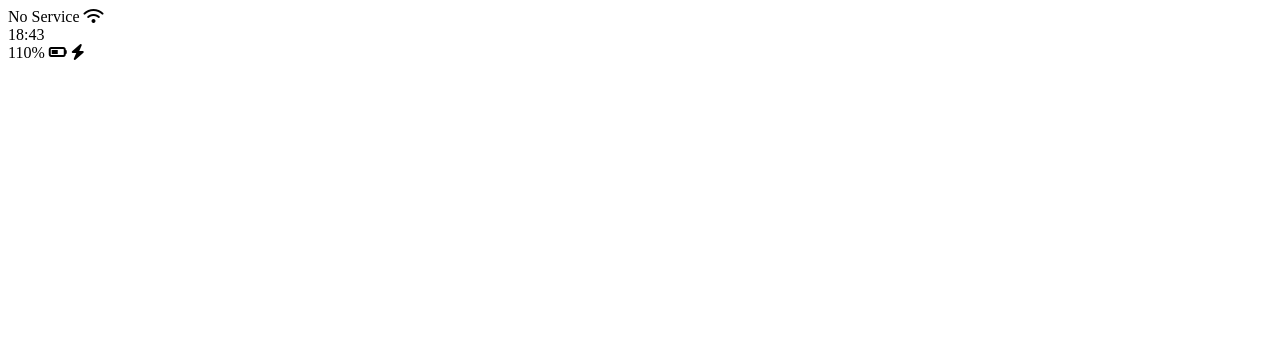
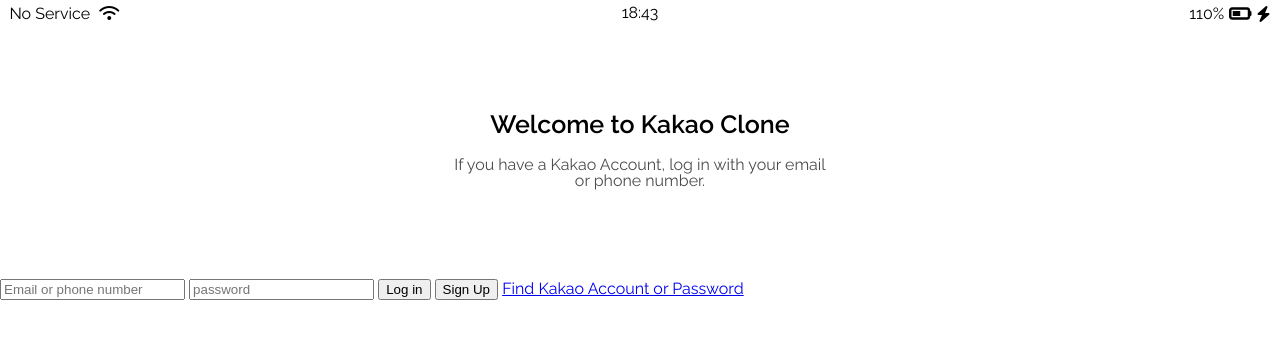
Before and after one commit to hhyunjju/kokoa-clone-2023, a plain HTML site: page index.html in a window 1280 px wide. Drawn offline with Linux system fonts and the light colour scheme.

Commit message:
byclass6.7_created
6.7까지 배운 내용들

```diff
--- /dev/null
+++ b/css/reset.css
@@ -0,0 +1,48 @@
+/* http://meyerweb.com/eric/tools/css/reset/
+   v2.0 | 20110126
+   License: none (public domain)
+*/
+
+html, body, div, span, applet, object, iframe,
+h1, h2, h3, h4, h5, h6, p, blockquote, pre,
+a, abbr, acronym, address, big, cite, code,
+del, dfn, em, img, ins, kbd, q, s, samp,
+small, strike, strong, sub, sup, tt, var,
+b, u, i, center,
+dl, dt, dd, ol, ul, li,
+fieldset, form, label, legend,
+table, caption, tbody, tfoot, thead, tr, th, td,
+article, aside, canvas, details, embed,
+figure, figcaption, footer, header, hgroup,
+menu, nav, output, ruby, section, summary,
+time, mark, audio, video {
+	margin: 0;
+	padding: 0;
+	border: 0;
+	font-size: 100%;
+	font: inherit;
+	vertical-align: baseline;
+}
+/* HTML5 display-role reset for older browsers */
+article, aside, details, figcaption, figure,
+footer, header, hgroup, menu, nav, section {
+	display: block;
+}
+body {
+	line-height: 1;
+}
+ol, ul {
+	list-style: none;
+}
+blockquote, q {
+	quotes: none;
+}
+blockquote:before, blockquote:after,
+q:before, q:after {
+	content: '';
+	content: none;
+}
+table {
+	border-collapse: collapse;
+	border-spacing: 0;
+}
--- /dev/null
+++ b/css/status-bar.css
@@ -0,0 +1,31 @@
+.status-bar {
+    display: flex;
+    /* flex의 축에 따라 이 3가지를 떨어뜨리려면? status-bar이 status-bar_column의 부모니까*/
+    justify-content: center;
+    margin: 5px 3px;
+}
+
+.status-bar_column:first-child span {
+    margin-right: 5px;
+}
+
+.status-bar_column {
+    width: 33%;
+}
+
+.status-bar_column:nth-child(2) {
+    display: flex;
+    justify-content: center;
+}
+
+/* 시계 중앙에 놓는법: 1. justify center하기 2. 각각 33%의 너비 주기 3. 시계의 지위, 두번째 column의 자식을 중앙에 두게 만들기=두번째 column에게 display:flex; 부어 -> 두번째 column의 너비 안에서 중앙에 넣기. 이게 되는 이유? 3개의 column에 각각 33%부여함으로써 두번째 column의 중앙정렬이 screen의 정가운데가 되게 함.   */
+.status-bar_column:last-child {
+    display: flex;
+    justify-content: flex-end;
+    align-items: center;
+}
+
+/* align-itmes: center;한 이유는 아이콘들의 높이가 제각각이라. */
+.status-bar_column .fa-battery-half {
+    margin: 0px 5px;
+}
--- /dev/null
+++ b/css/styles.css
@@ -0,0 +1,27 @@
+@import "reset.css";
+@import url('https://fonts.googleapis.com/css2?family=Homemade+Apple&family=Raleway:wght@400;600&display=swap');
+@import "status-bar.css";
+/* 이렇게 하면 style.css파일은 다른 css파일을 추가하는 파일로 사용가능 */
+body {
+    font-family: 'Homemade Apple', cursive;
+    font-family: 'Raleway', sans-serif;
+}
+
+.welcome-header{
+    margin: 90px 0px;
+    text-align: center;
+    display:flex;
+    flex-direction: column;
+    align-items: center;
+    /* 축 방향 바꿨으니까 중앙정렬하려면 거꾸로 align-items로 해줘야함 */
+}
+/* welcome과 그 아래 텍스트 사이의 공간 50px로 만들기 */
+.welcome-header_title{
+    margin-bottom:20px;
+    font-size: 25px;
+    font-weight: 600;
+}
+.welcome-header_text{
+    width: 30%;
+    opacity:0.7;
+}
--- a/index.html
+++ b/index.html
@@ -1,32 +1,49 @@
 <!DOCTYPE html>
 <html lang="en">
+
 <head>
     <meta charset="UTF-8">
     <meta http-equiv="X-UA-Compatible" content="IE=edge">
     <meta name="viewport" content="width=device-width, initial-scale=1.0">
     <title>Welcome to KOKOA TALK</title>
-    <script
-      src="https://kit.fontawesome.com/6478f529f2.js"
-      crossorigin="anonymous"
-    ></script>
+    <script src="https://kit.fontawesome.com/6478f529f2.js" crossorigin="anonymous"></script>
+
+    <link rel="stylesheet" href="css/styles.css">
 </head>
+
 <body>
     <!-- 상태바 만들기,, 이렇게 class이름을 정해주면 이 column이 어디에 있는 column인지 나타내기 쉬워진다.father_child -->
-    <div id="status-bar">
-        <div class="status-bar_column"></div>
+    <div class="status-bar">
+        <div class="status-bar_column">
             <span>No Service</span>
-        <!-- TO DO: wifi icon -->
             <i class="fas fa-wifi"></i>
-        <div class="status-bar_column"></div>
+        </div>
+
+        <div class="status-bar_column">
             <span>18:43</span>
-        <div class="status-bar_column"></div>
+        </div>
+
+        <div class="status-bar_column">
             <span>110%</span>
-        <!-- battery icon> -->
-        <i class="fas fa-battery-half"></i>
-        <!-- lightning icon -->
+            <i class="fas fa-battery-half fa-lg"></i>
             <i class="fas fa-bolt"></i>
+        </div>
 
     </div>
 
+    <header class="welcome-header">
+        <h1 class="welcome-header_title">Welcome to Kakao Clone</h1>
+        <p class="welcome-header_text">If you have a Kakao Account, log in with your email or phone number.</p>
+    </header>
+    <form class="login-form">
+        <input type="text" placeholder="Email or phone number" />
+        <input type="password" placeholder="password" />
+        <input type="submit" value="Log in" />
+        <input type="submit" value="Sign Up" />
+
+        <a href="#">Find Kakao Account or Password</a>
+    </form>
+
 </body>
+
 </html>
```
Lines whose indentation alone changed are shown as unchanged.
